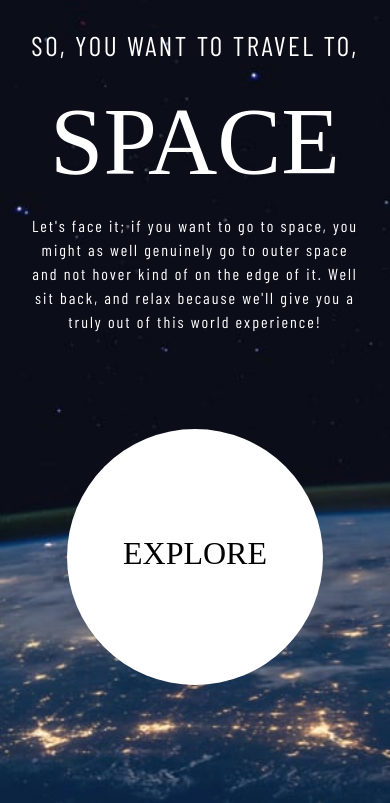
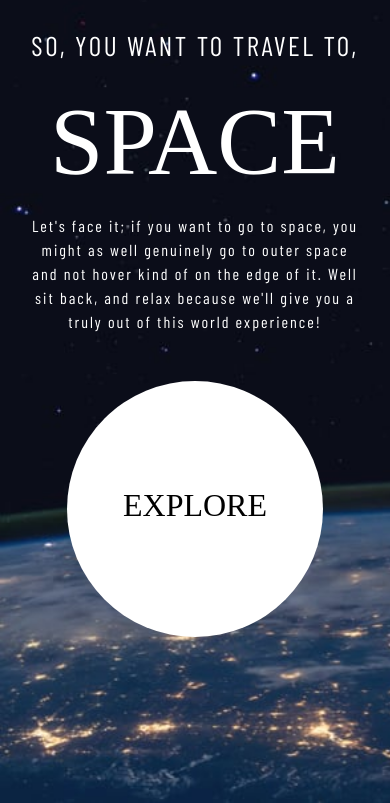
Before and after one commit to tanmaygautam12/space, a plain HTML site: page index.html in a window 390 px wide. Shown: the part 99-902 px from the top of the page. Drawn offline with nearby package versions, Linux system fonts and the light colour scheme; a web font is replaced by a local one.

Commit message:
Update styles.css

```diff
--- a/styles.css
+++ b/styles.css
@@ -296,7 +296,7 @@ nav{
 }
 @media (max-width:420px){
     .content{
-        height: 25rem;
+        height: 22rem;
     }
     #body-00{
         height: 105%;
```
